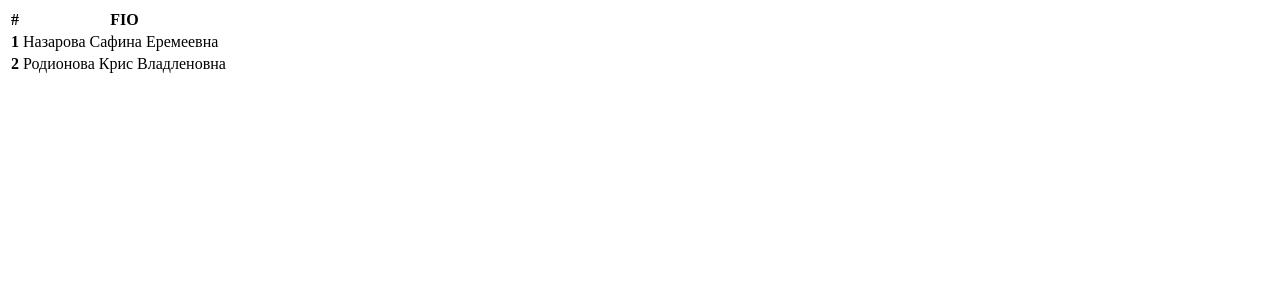
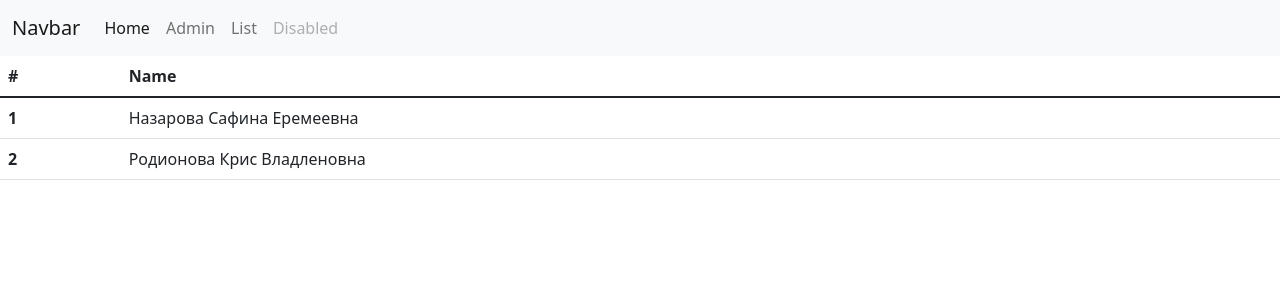
Before and after one commit to Rudzeris/MyProjectOne, a Django app: page /list/ in a window 1280 px wide. Shown: the top 300 px of the page. Run offline with Django 4.2, Linux system fonts and the light colour scheme; data comes from the database, SQL or seed files in the repository; some libraries are stand-ins or nearby versions.

Commit message:
#2 2 html страницы созданы. В модель добавил список предметов. Изменил vews и ссылки

```diff
--- a/core/models.py
+++ b/core/models.py
@@ -12,9 +12,20 @@ class Student(models.Model):
         return self.name
 
 
+class Lessons(models.Model):
+    name = models.CharField('Предмет', max_length=128)
+
+    class Meta:
+        verbose_name = 'Предмет'
+        verbose_name_plural = 'Предметы'
+
+    def __str__(self):
+        return self.name
+
+
 class Exam(models.Model):
     student = models.ForeignKey('core.Student', on_delete=models.CASCADE, null=False, blank=True)
-    lesson = models.CharField('Предмет', null=True, blank=True, max_length=128)
+    lesson = models.ForeignKey('core.Lessons', on_delete=models.SET_NULL, null=False, blank=True)
     grade = models.IntegerField('Оценка', blank=True, null=True)
 
     class Meta:
--- a/core/templates/core/index.html
+++ b/core/templates/core/index.html
@@ -6,7 +6,7 @@
     <meta name="viewport" content="width=device-width, initial-scale=1">
 
     <!-- Bootstrap CSS -->
-    <link href="node_modules/bootstrap/dist/css/bootstrap.css" rel="stylesheet">
+    <link href="/node_modules/bootstrap/dist/css/bootstrap.css" rel="stylesheet">
 
     <title>Hello, world!</title>
   </head>
@@ -21,13 +21,13 @@
       <div class="collapse navbar-collapse" id="navbarNav">
         <ul class="navbar-nav">
           <li class="nav-item">
-            <a class="nav-link active" aria-current="page" href="#">Home</a>
+            <a class="nav-link active" aria-current="page" href="{% url 'core:index' %}">Home</a>
           </li>
           <li class="nav-item">
             <a class="nav-link" href="admin/">Admin</a>
           </li>
           <li class="nav-item">
-            <a class="nav-link" href="list/">List</a>
+            <a class="nav-link" href="{% url 'core:Student_list' %}">List</a>
           </li>
           <li class="nav-item">
             <a class="nav-link disabled">Disabled</a>
@@ -37,9 +37,24 @@
     </div>
   </nav>
 
+  <table class="table">
+    <thead>
+      <tr>
+        <th scope="col">#</th>
+        <th scope="col">Name</th>
+      </tr>
+    </thead>
+    <tbody>
+    {% for book in object %}
+      <tr>
+        <th scope="row">{{ forloop.counter }}</th>
+        <td>{{book.name}}</td>
+      </tr>
+    {% endfor %}
+    </tbody>
+  </table>
 
-
-    <script src="node_modules/bootstrap/dist/js/bootstrap.bundle.js"></script>
+    <script src="/node_modules/bootstrap/dist/js/bootstrap.bundle.js"></script>
 
   </body>
 </html>
--- a/core/templates/core/student_list.html
+++ b/core/templates/core/student_list.html
@@ -1,18 +1 @@
-  <table class="table">
-    <thead>
-      <tr>
-        <th scope="col">#</th>
-        <th scope="col">FIO</th>
-      </tr>
-    </thead>
-    <tbody>
-    {% for student in object %}
-      <tr>
-        <th scope="row">{{ forloop.counter }}</th>
-        <td>{{ student.name }}</td>
-      </tr>
-    {% empty %}
-            <h4>Не найдено</h4>
-    {% endfor %}
-    </tbody>
-  </table>
+{% extends 'core/index.html' %}
--- a/core/urls.py
+++ b/core/urls.py
@@ -5,7 +5,6 @@ from django.contrib import admin
 app_name = 'core'
 
 urlpatterns = [
-    path('admin/', admin.site.urls),
     path('', core.views.index, name='index'),
     path('list/', core.views.Student_list, name='Student_list'),
     # path('', core.views.IndexView.as_view(), name='index'),
--- a/core/views.py
+++ b/core/views.py
@@ -1,7 +1,7 @@
-from django.http import HttpResponse
+from django.urls import reverse
+from django.views.generic import TemplateView, ListView, DetailView, UpdateView, CreateView, DeleteView
 from django.shortcuts import render
 import core.models
-
 
 def index(request):
     return render(request, 'core/index.html')
@@ -12,6 +12,6 @@ def Student_list(request):
     return render(request, 'core/student_list.html', {'object': students})
 
 
-def Student_detail(request,pk):
+def Student_detail(request, pk):
     exam=core.models.Exam.objects.get(pk=pk)
     return render(request, 'core/student_list.html', {'exam': exam})
--- a/project/settings.py
+++ b/project/settings.py
@@ -37,8 +37,8 @@ INSTALLED_APPS = [
     'django.contrib.sessions',
     'django.contrib.messages',
     'django.contrib.staticfiles',
-    'core.apps.CoreConfig',
-    'bootstrap5'
+    'bootstrap5',
+    'core.apps.CoreConfig'
 ]
 
 MIDDLEWARE = [
--- a/project/urls.py
+++ b/project/urls.py
@@ -23,7 +23,7 @@ from project import settings
 
 urlpatterns = [
     path('admin/', admin.site.urls),
-    path('', include('core.urls', namespace='core'))
+    path('', include('core.urls'))
 ]
 
 if settings.DEBUG:
```
Also changed, not shown: core/migrations/0001_initial.py (deleted).
